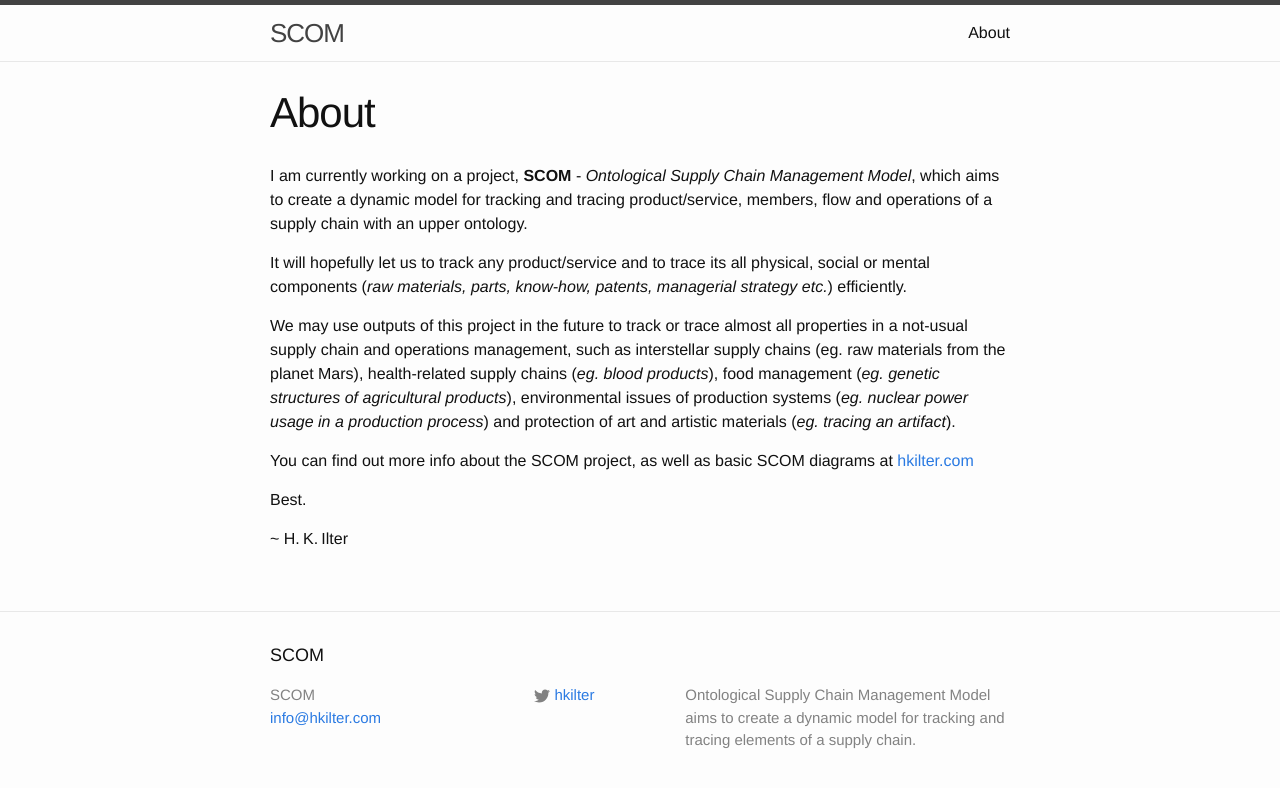
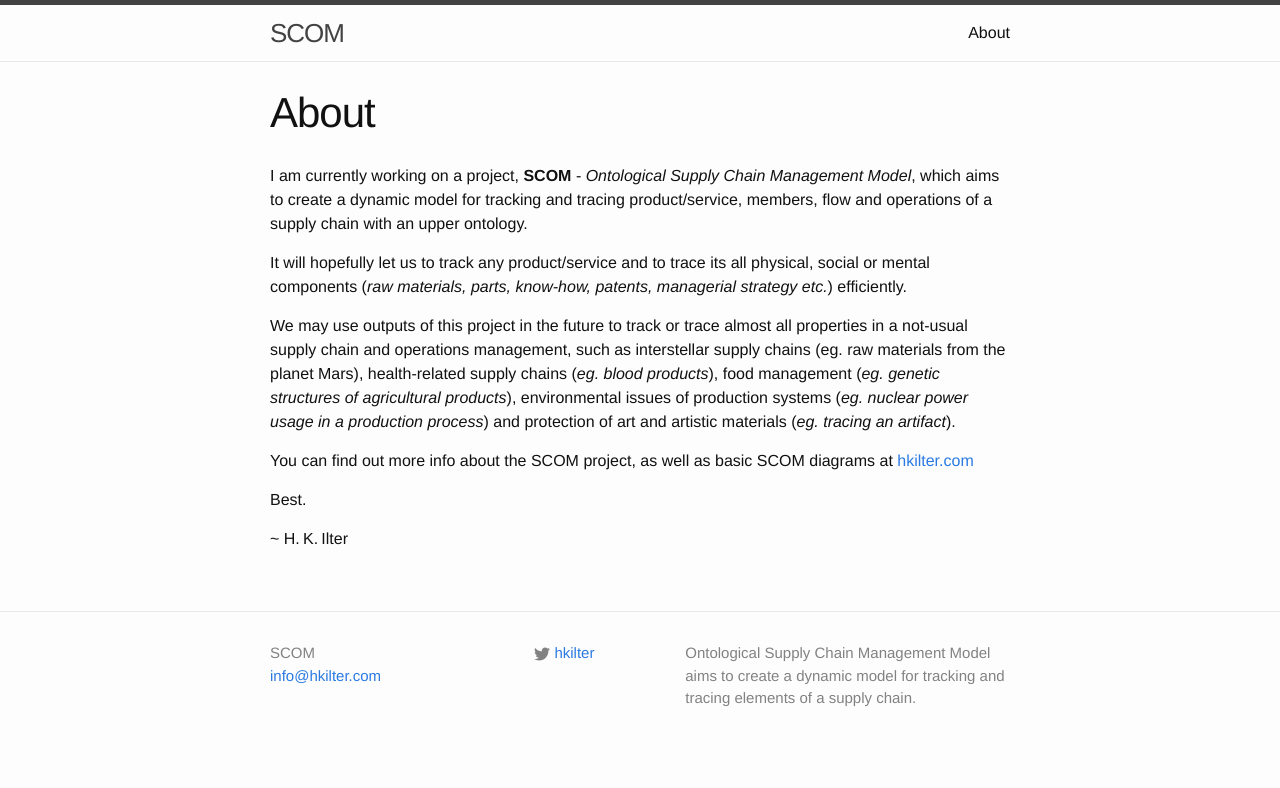
Before and after one commit to hkilter/hkilter-old.github.io, a Jekyll site: the page built from about.md, in a window 1280 px wide. Shown: the top 788 px of the page. Built offline with Jekyll 4.4.1, drawn with Linux system fonts in a browser that asks for light colours.

Commit message:
footer-heading removed

```diff
--- a/_includes/footer.html
+++ b/_includes/footer.html
@@ -2,7 +2,7 @@
 
   <div class="wrapper">
 
-    <h2 class="footer-heading">{{ site.title }}</h2>
+    <!-- <h2 class="footer-heading">{{ site.title }}</h2> -->
 
     <div class="footer-col-wrapper">
       <div class="footer-col  footer-col-1">
```
